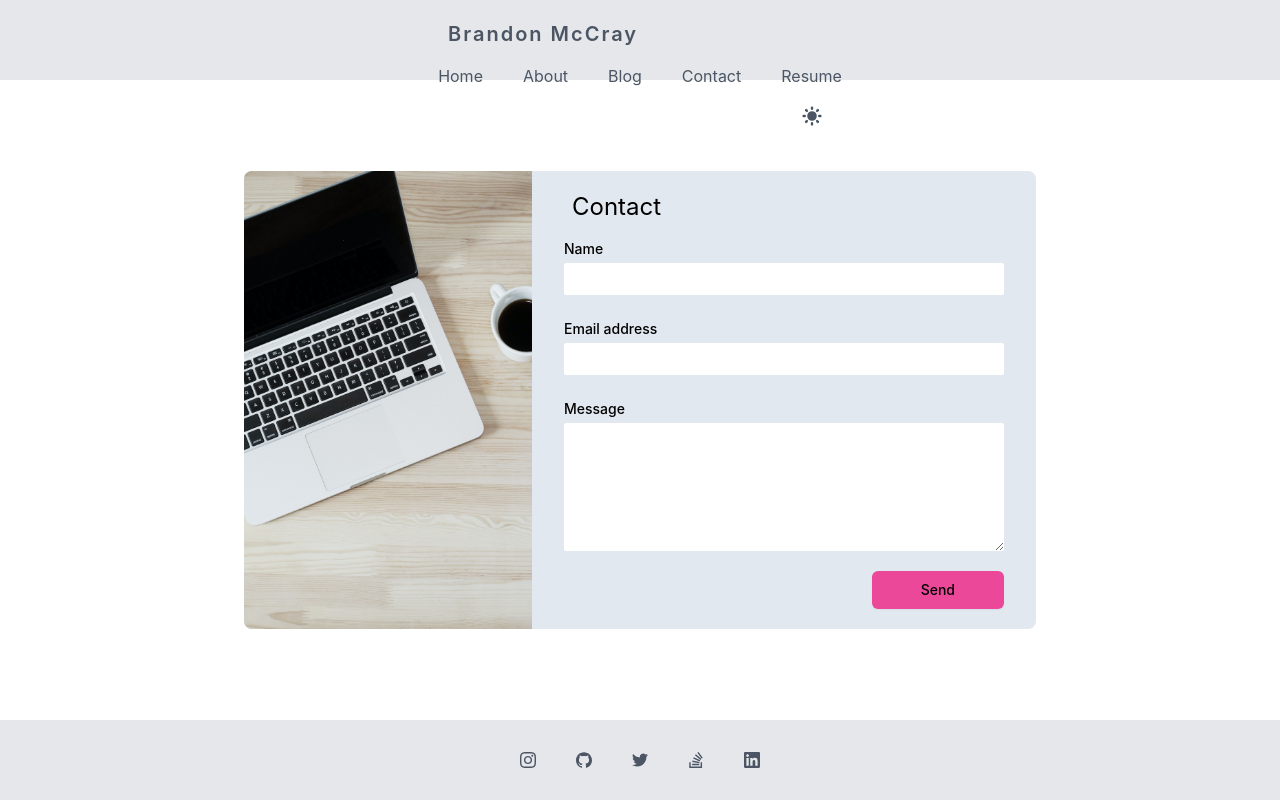
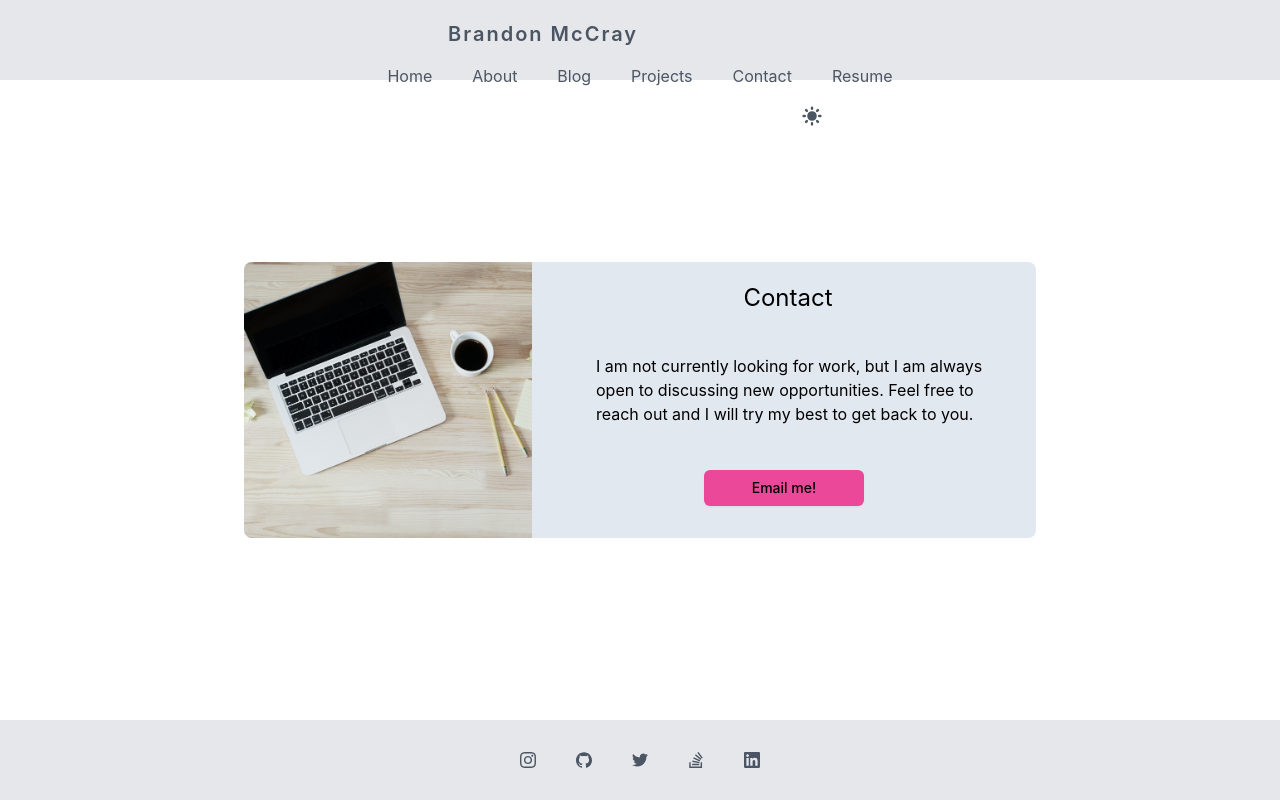
Before and after one commit to bradmccray89/portfolio, a Next.js app: page /contact in a window 1280 px wide. Built offline with nearby package versions, Linux system fonts and the light colour scheme.

Commit message:
added projects page and updated contacts

```diff
--- a/components/AboutContent.js
+++ b/components/AboutContent.js
@@ -24,10 +24,9 @@ export default function AboutContent() {
 					online user experience and write clean, maintainable code.
 					<br />
 					<br />
-					I love to design sleek and simple user interfaces so everyone can enjoy
-					your site. Over the years I have worked with a variety of technologies
-					including Angular, React, Node.js, and C# among others, and I am always
-					looking to learn more.
+					I love to design sleek and simple user interfaces for all to enjoy. Over
+					the years I have worked with a variety of technologies including Angular,
+					React, Node.js, and C# among others, and I am always looking to learn more.
 					<br />
 					<br />
 					In my spare time I enjoy playing video games, hiking, and watching movies.
--- a/components/ContactForm.js
+++ b/components/ContactForm.js
@@ -15,10 +15,27 @@ export default function ContactForm() {
 				/>
 			</div>
 			<div className="p-5 flex flex-col w-auto sm:w-96 md:w-[30rem] mx-3">
-				<div className="text-2xl w-full h-auto pl-2 pb-2 ">
+				<div className="flex justify-center text-2xl w-full h-auto pl-2 pb-2 ">
 					<h1>Contact</h1>
 				</div>
-				<form action="/api/form" method="POST">
+				<div className="w-full h-auto m-5 p-3">
+					<p className="">
+						{
+							'I am not currently looking for work, but I am always open to discussing new opportunities. Feel free to reach out and I will try my best to get back to you.'
+						}
+					</p>
+				</div>
+				<div className="my-3 flex justify-center items-center">
+					<a
+						href="mailto:bradmccray89@gmail.com"
+						target="_blank"
+						rel="noopener noreferrer"
+						className="py-2 px-12 justify-center items-center shadow-sm text-sm font-medium rounded-md bg-pink-500 hover:bg-pink-600 dark:bg-sky-500 dark:hover:bg-sky-700"
+					>
+						Email me!
+					</a>
+				</div>
+				{/* <form action="/api/form" method="POST">
 					<div className="grid grid-cols-6 md:grid-cols-12 gap-6">
 						<div className="col-span-6 md:col-span-12 mt-2">
 							<label htmlFor="name" className="block text-sm font-medium">
@@ -66,7 +83,7 @@ export default function ContactForm() {
 							Send
 						</button>
 					</div>
-				</form>
+				</form> */}
 			</div>
 		</div>
 	);
--- a/components/Navbar.js
+++ b/components/Navbar.js
@@ -30,6 +30,11 @@ export default function Navbar() {
 					<Link href="/blog">
 						<a className="px-3 py-2 mx-2 rounded text-gray-600 dark:text-gray-200 hover:bg-slate-300 dark:hover:bg-slate-600 transistions-all duration-300">
 							Blog
+						</a>
+					</Link>
+					<Link href="/projects">
+						<a className="px-3 py-2 mx-2 rounded text-gray-600 dark:text-gray-200 hover:bg-slate-300 dark:hover:bg-slate-600 transistions-all duration-300">
+							Projects
 						</a>
 					</Link>
 					<Link href="/contact">
--- /dev/null
+++ b/pages/projects.js
@@ -0,0 +1,8 @@
+export default function Projects() {
+	return (
+		<div>
+			<h1>Projects</h1>
+			<p>This is the projects page.</p>
+		</div>
+	);
+}
```
